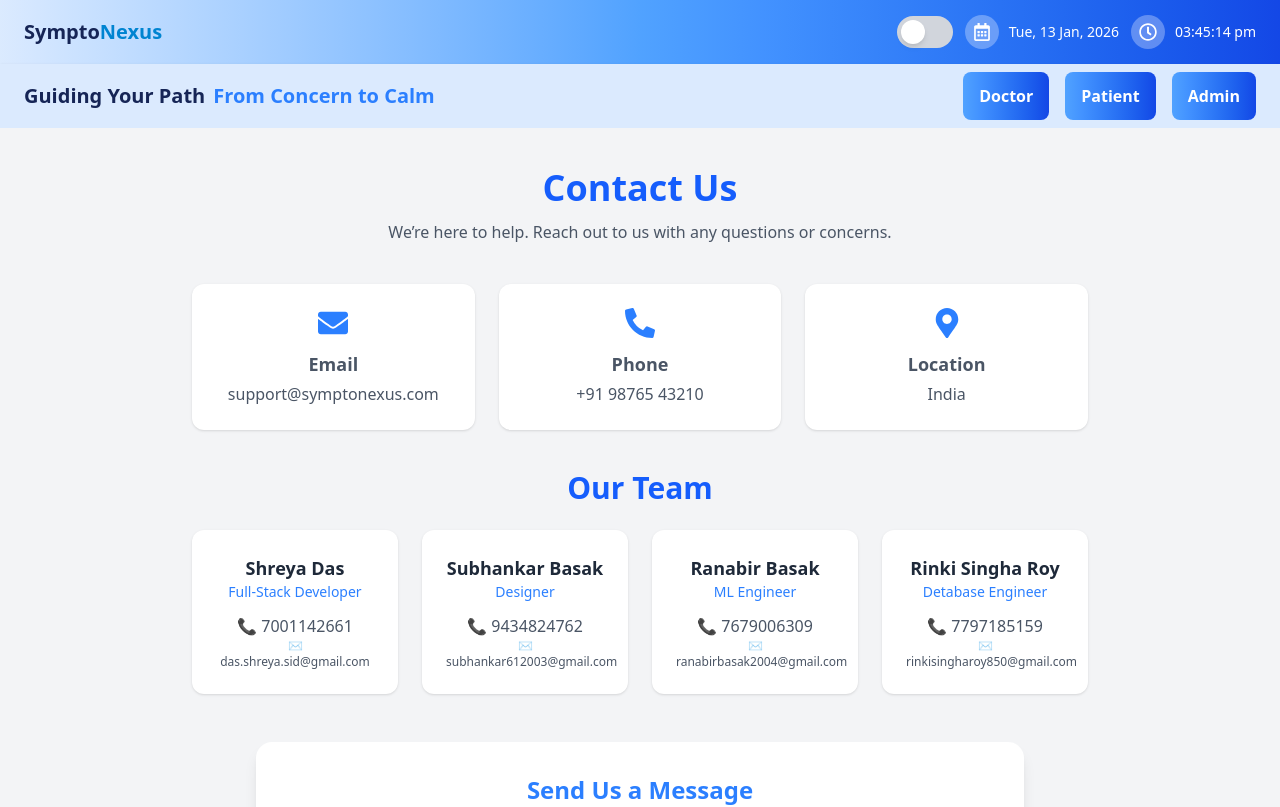
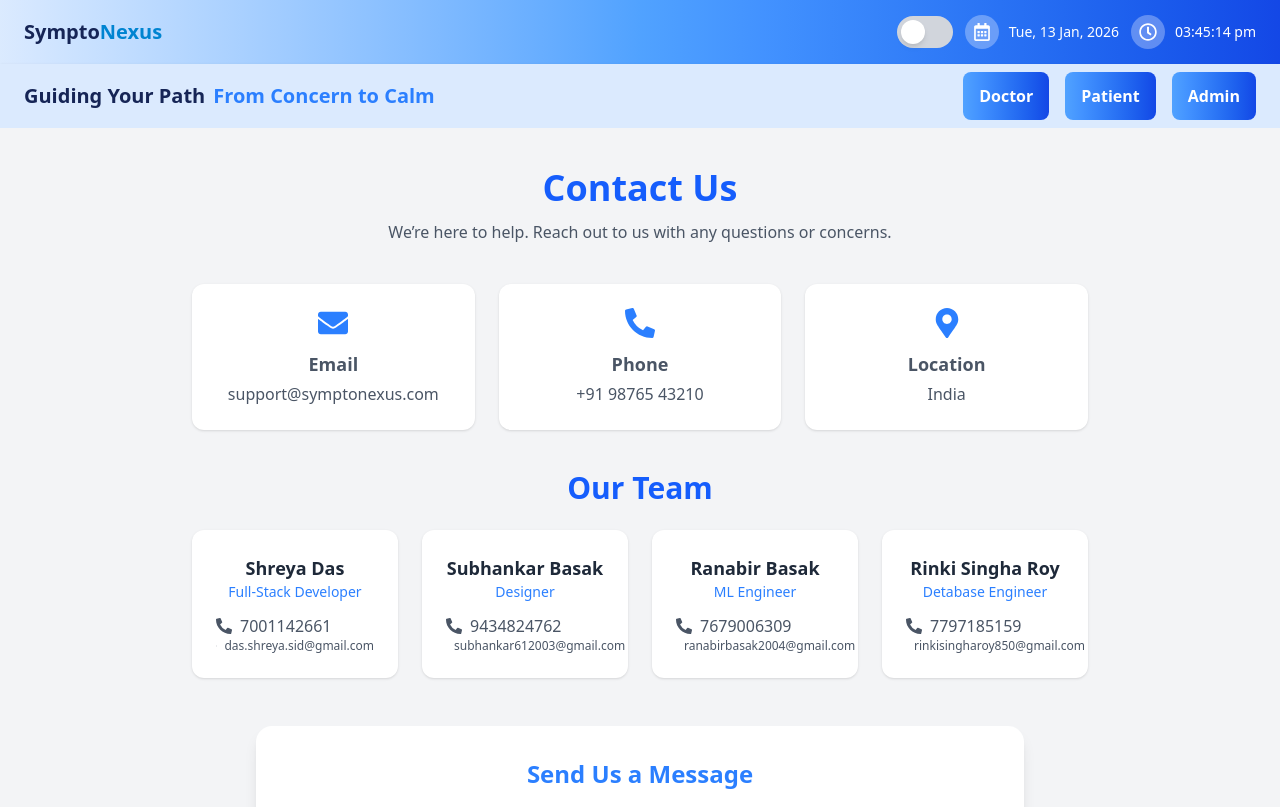
Before and after one commit to Shreya-das2002/final-year-project, a React (Vite) app: page /contact in a window 1280 px wide. Shown: the top 807 px of the page. Built offline with nearby package versions, Linux system fonts and the light colour scheme.

Commit message:
contact try to update

```diff
--- a/src/Screen/Homepage/Contact/index.tsx
+++ b/src/Screen/Homepage/Contact/index.tsx
@@ -73,12 +73,12 @@ const Contact: React.FC = () => {
           {member.role}
         </p>
 
-        <p className="text-gray-600 dark:text-gray-200">
-          📞 {member.num}
+        <p className="text-gray-600 dark:text-gray-200 text-center flex items-center gap-2">
+          <FaPhoneAlt/> {member.num}
         </p>
 
-        <p className="text-gray-600 dark:text-gray-300 text-xs">
-          ✉️ {member.email}
+        <p className="text-gray-600 dark:text-gray-300 text-xs text-center flex items-center gap-2">
+          <FaEnvelope/> {member.email}
         </p>
       </div>
     ))}
```
